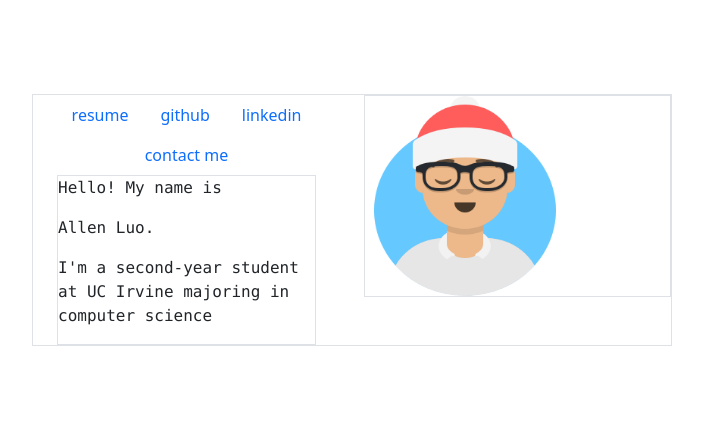
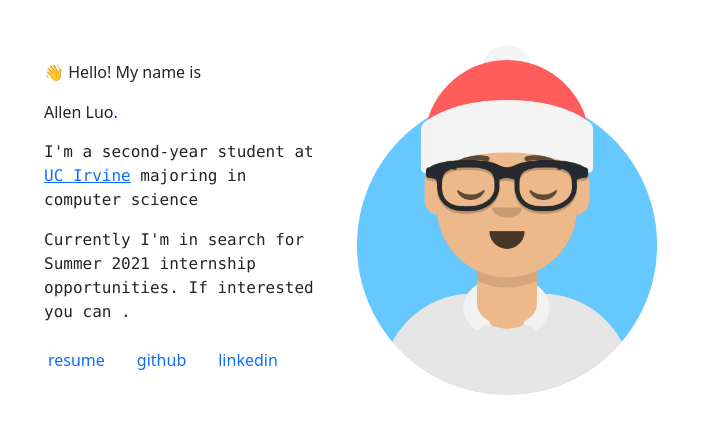
Before and after one commit to allenxluo/allenxluo.github.io, a plain HTML site: page index.html in a window 1280 px wide. Shown: the part 180-614 px from the top of the page, without its empty margins (288-991 px from the left). Drawn offline with nearby package versions, Linux system fonts and the light colour scheme.

Commit message:
working on styling

```diff
--- a/index.html
+++ b/index.html
@@ -4,16 +4,26 @@
     <meta charset="utf-8">
     <meta name="viewport" content="width=device-width, initial-scale=1">
     <link href="https://cdn.jsdelivr.net/npm/bootstrap@5.0.0-beta1/dist/css/bootstrap.min.css" rel="stylesheet" integrity="sha384-giJF6kkoqNQ00vy+HMDP7azOuL0xtbfIcaT9wjKHr8RbDVddVHyTfAAsrekwKmP1" crossorigin="anonymous">
-
-    <title>Personal Website</title>
+    <title>Allen Luo</title>
   </head>
   <body>
     <div class="position-absolute top-50 start-50 translate-middle">
-            <div class="border">
-                <div class="conatiner">
+      <div class="d-flex align-items-center">
+        <div class="container">
           <div class="row">
-                         <div class="col">
-                             <ul class="nav justify-content-center">
+            <p class="hello">👋 Hello! My name is</p>
+          </div>
+          <div class="row">
+            <p class="name">Allen Luo<span style="color:blue">.</span></p>
+          </div>
+          <div class="row">
+            <p class="font-monospace">I'm a second-year student at <a href="https://www.google.com/maps/place/University+of+California+Irvine/@33.6422641,-117.849126,14.75z/data=!4m5!3m4!1s0x80dcde0e2592bf91:0x79fbc5d0b6dab7ec!8m2!3d33.6404952!4d-117.8442962">UC Irvine</a> majoring in computer science</p>
+          </div>
+          <div class="row">
+            <p class="font-monospace">Currently I'm in search for Summer 2021 internship opportunities. If interested you can <span class="popup" onclick="myFunction()"></span>.</p>
+          </div>
+          <div class="row">
+            <ul class="nav justify-content-start">
               <li class="nav-item">
                 <a class="nav-link" href="assets/resume.pdf">resume</a>
               </li>
@@ -23,31 +33,10 @@
               <li class="nav-item">
                   <a class="nav-link" href="https://www.linkedin.com/in/allenxluo">linkedin</a>
                 </li>
-                                 <li class="nav-item">
-                                     <a class="nav-link" href="https://www.linkedin.com/in/allenxluo">contact me</a>
-                                 </li>
             </ul>
-                             <div class="container">
-                                 <div class="border">
-                                     <div class="row">
-                                         <p class="font-monospace">Hello! My name is</p>
-                                       </div>
-                                       <div class="row">
-                                         <p class="font-monospace">Allen Luo.</p>
-                                       </div>
-                                       <div class="row">
-                                         <p class="font-monospace">I'm a second-year student at UC Irvine majoring in computer science</p>
           </div>
         </div>
-                             </div>
-                         </div>
-                         <div class="col">
-                             <div class="border">
-                                 <img src="assets/avatar.png" class="rounded-circle" width="200" height="200">
-                             </div>
-                         </div>
-                     </div>
-                 </div>
+        <img src="assets/avatar.png" class="rounded-circle" width="350" height="350" >
       </div>
     </div>
   </body>
--- /dev/null
+++ b/style.css
@@ -0,0 +1,17 @@
+.container {
+    width: 500px;
+    float: left;
+}
+
+.name {
+    font-size: 40px;
+    font-weight: bold;
+}
+
+.hello {
+    font-weight:lighter
+}
+
+a {
+    text-decoration: none;
+}
```
Lines whose indentation alone changed are shown as unchanged.
